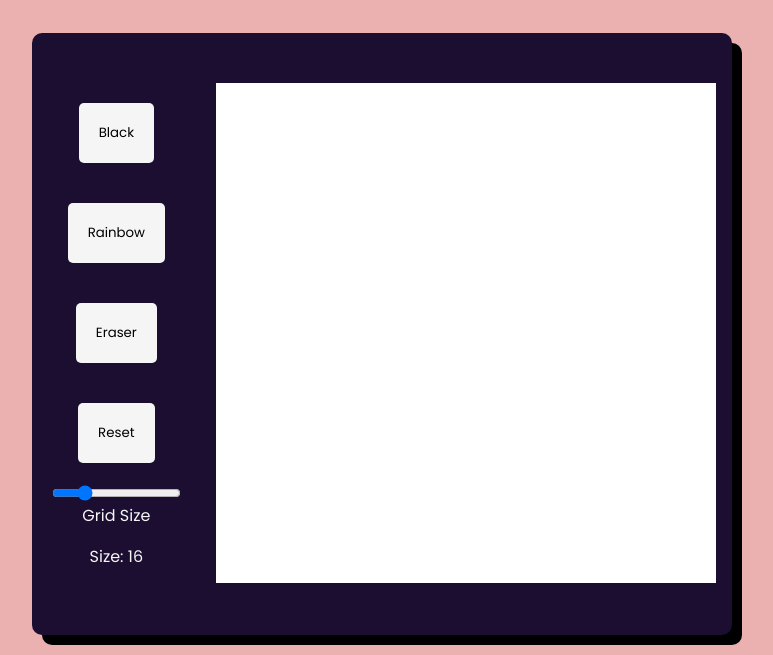
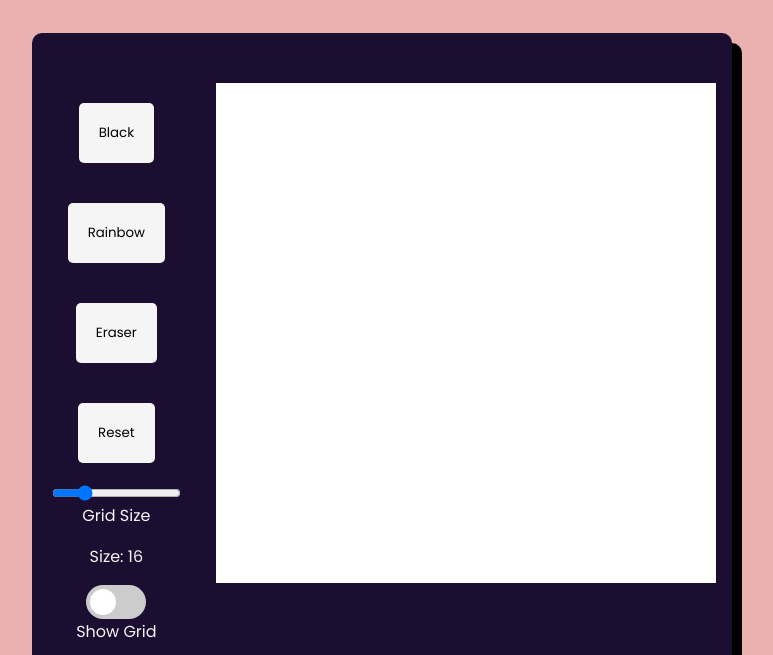
Before and after one commit to angeleranz/etch-a-sketch, a plain HTML site: page index.html in a window 1280 px wide. Shown: the part 145-800 px from the top of the page, without its empty margins (326-1099 px from the left). Drawn offline with Linux system fonts and the light colour scheme; a web font is replaced by a local one.

Commit message:
add toggle switch to show grid

```diff
--- a/index.html
+++ b/index.html
@@ -19,6 +19,11 @@
             <input type="range" class="size" name="Grid Size" min="2" max="64" value="16">
             <label for="Grid Size">Grid Size</label>
             <p>Size: <span id="sliderValue">16</span></p>
+            <label class="switch">
+                <input type="checkbox" id="toggle">
+                <span class="slider"></span>
+            </label>
+            <label for="checkbox">Show Grid</label>
         </div>
         <div id="container" class="container"></div>
 
--- a/javascript.js
+++ b/javascript.js
@@ -7,6 +7,7 @@ const whiteButton = document.querySelector('.colorModeWhite');
 const rainbowButton = document.querySelector('.rainbowMode');
 const eraserButton = document.querySelector('.eraser');
 const resetButton = document.querySelector('.reset');
+const checkbox = document.getElementById('toggle');
 
 
 
@@ -106,3 +107,17 @@ function defaultGrid() {
         createCells();
     }
 }
+
+checkbox.addEventListener('change', function() {
+    let cells = document.querySelectorAll('.cell');
+
+    if(this.checked) {
+        cells.forEach(function(cell) {
+            cell.style.border = 'solid 1px rgb(167, 167, 167)';
+        });
+    } else {
+        cells.forEach(function(cell) {
+            cell.style.border = "";
+        });
+    }
+});
--- a/styles.css
+++ b/styles.css
@@ -1,8 +1,5 @@
 @import url('https://fonts.googleapis.com/css2?family=Butterfly+Kids&family=Montserrat:wght@100&family=Raleway&display=swap');
 @import url('https://fonts.googleapis.com/css2?family=Butterfly+Kids&family=Montserrat:wght@100&family=Poppins&family=Raleway&display=swap');
-*{
-
-}
 
 body{
     background-color: #ebb0b0;
@@ -118,3 +115,50 @@ a:hover{
     margin-bottom: -9px;
     margin-right: 10px;
 }
+
+.switch {
+    position: relative;
+    display: inline-block;
+    width: 60px;
+    height: 34px;
+}
+
+.switch input {
+    display: none;
+}
+
+.slider {
+    position: absolute;
+    cursor: pointer;
+    top: 0;
+    left: 0;
+    right: 0;
+    bottom: 0;
+    background-color: #ccc;
+    transition: .4s;
+
+    /* Round corners */
+    border-radius: 34px;
+}
+
+.slider:before {
+    position: absolute;
+    content: "";
+    height: 26px;
+    width: 26px;
+    left: 4px;
+    bottom: 4px;
+    background-color: white;
+    transition: .4s;
+
+    /* Round corners */
+    border-radius: 50%;
+}
+
+input:checked + .slider {
+    background-color: #ff96ad;
+}
+
+input:checked + .slider:before {
+    transform: translateX(26px);
+}
```
